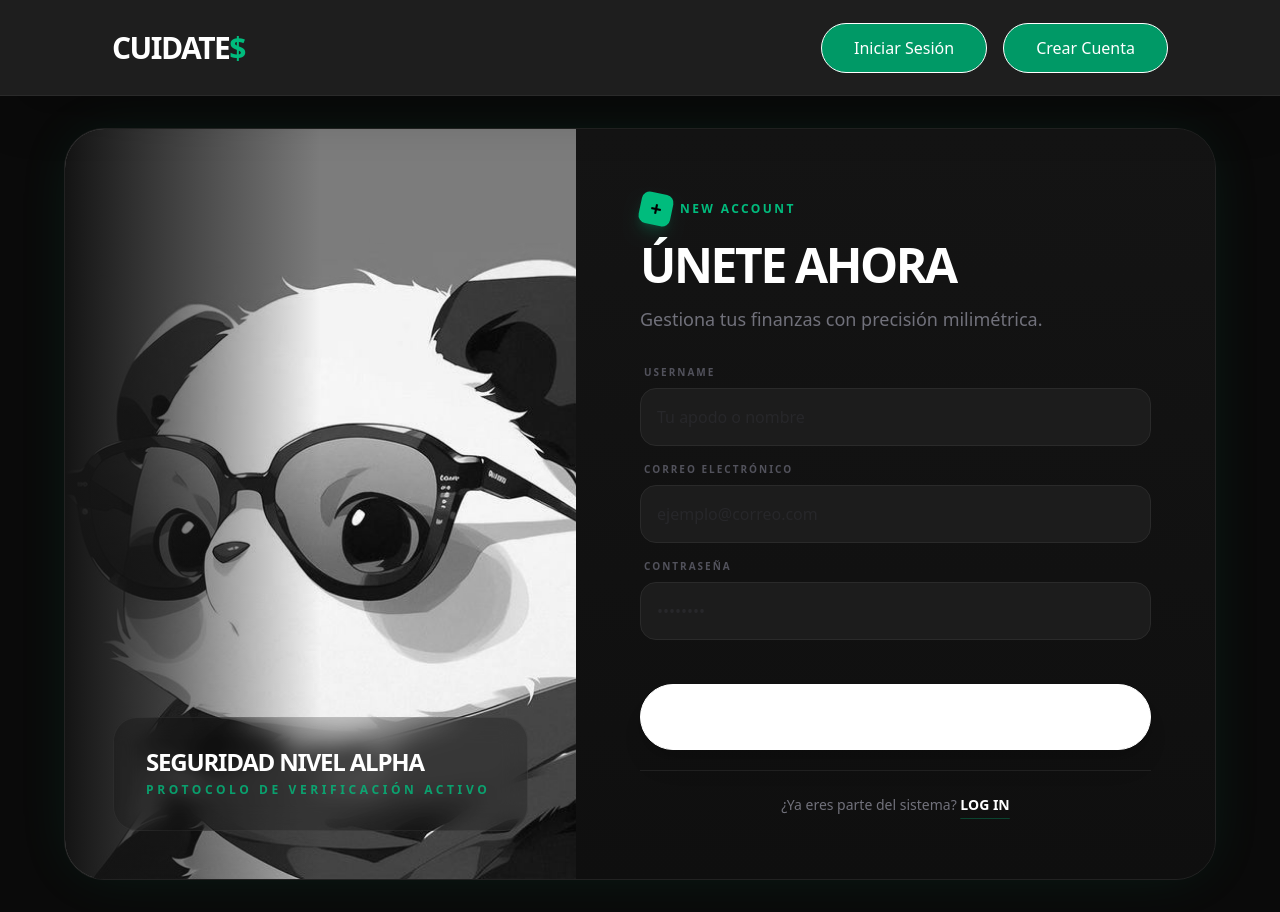
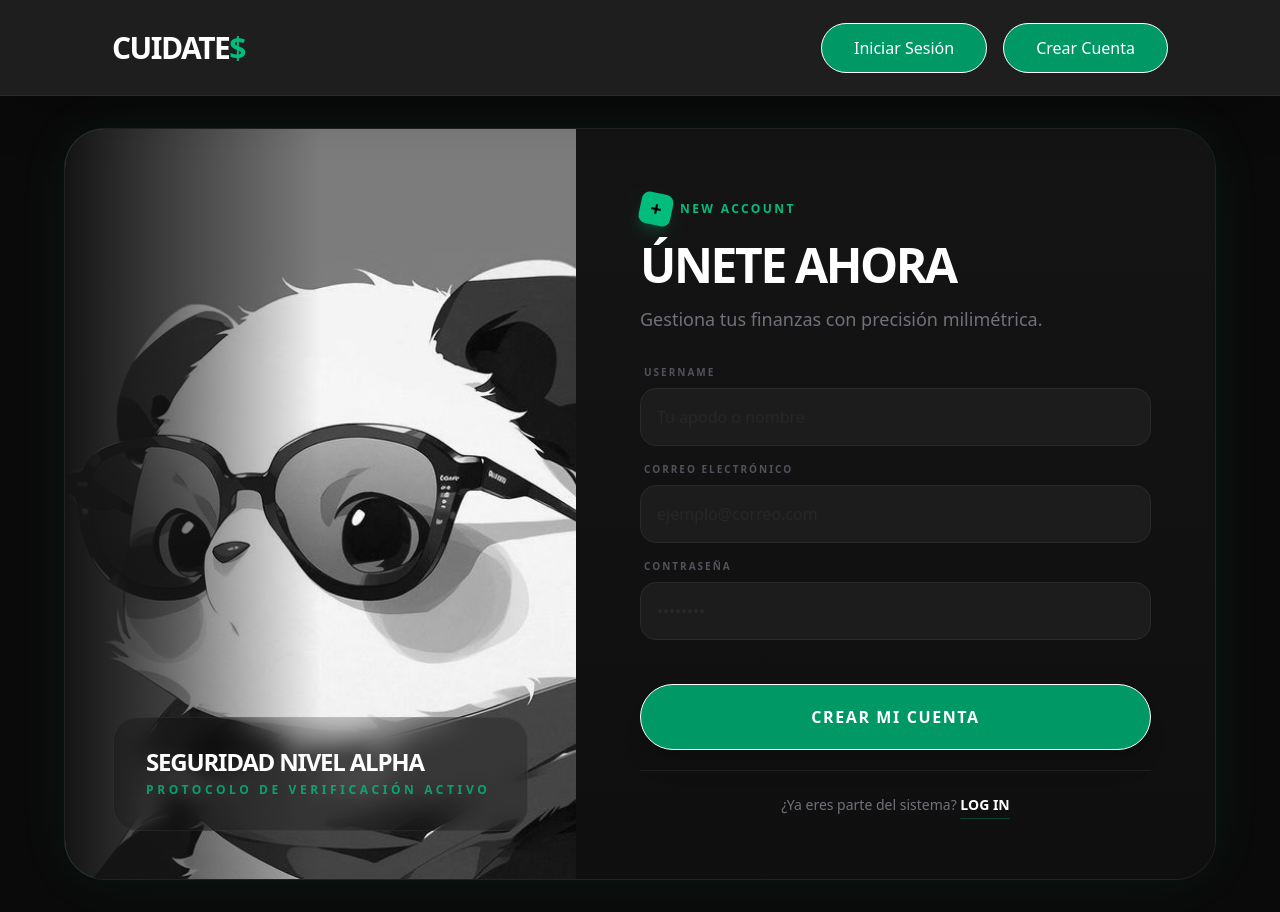
Before and after one commit to DoubleLiFFt/examen, a React (Vite) app: page /Register in a window 1280 px wide. Built offline with nearby package versions, Linux system fonts and the light colour scheme.

Commit message:
Cambios cód

```diff
--- a/src/Components/General/Register.tsx
+++ b/src/Components/General/Register.tsx
@@ -10,8 +10,6 @@ export default function Register() {
     const submit = async (e: React.FormEvent<HTMLFormElement>) => {
         e.preventDefault();
         setIsLoading(true);
-
-        // 1. Capturamos los datos del formulario de forma limpia
         const formData = new FormData(e.currentTarget);
         const data = {
             username: formData.get("username"),
@@ -22,7 +20,6 @@ export default function Register() {
         console.log("JSON enviado:", JSON.stringify(data));
 
         try {
-            // 2. Petición al endpoint de registro en FastAPI
             const response = await fetch("http://127.0.0.1:8000/register", {
                 method: "POST",
                 headers: {
@@ -34,14 +31,11 @@ export default function Register() {
             if (response.ok) {
                 const result = await response.json();
                 console.log("Éxito:", result.message);
-                // Si el registro y el envío de correo fueron exitosos
                 navigate("/CorreoConfirm");
             } else {
-                // Capturamos el error detallado de FastAPI (CORS o validación 422)
                 const errorDetail = await response.json();
                 console.error("Error del servidor:", errorDetail);
 
-                // Mostramos el error específico si existe, o uno genérico
                 const msg = errorDetail.detail ? JSON.stringify(errorDetail.detail) : "Error al crear la cuenta";
                 alert(`Error: ${msg}`);
             }
@@ -113,7 +107,7 @@ export default function Register() {
                                 className={`w-full py-5 rounded-2xl font-black uppercase tracking-widest transition-all duration-300 transform active:scale-95 shadow-xl ${
                                     isLoading
                                         ? "bg-zinc-800 text-zinc-500 cursor-not-allowed opacity-50"
-                                        : "bg-white hover:bg-emerald-500 text-black hover:shadow-emerald-500/25"
+                                        : "bg-emerald-600 hover:bg-emerald-500 text-black hover:shadow-emerald-500/25"
                                 }`}
                             >
                                 {isLoading ? "Procesando..." : "Crear mi cuenta"}
```
